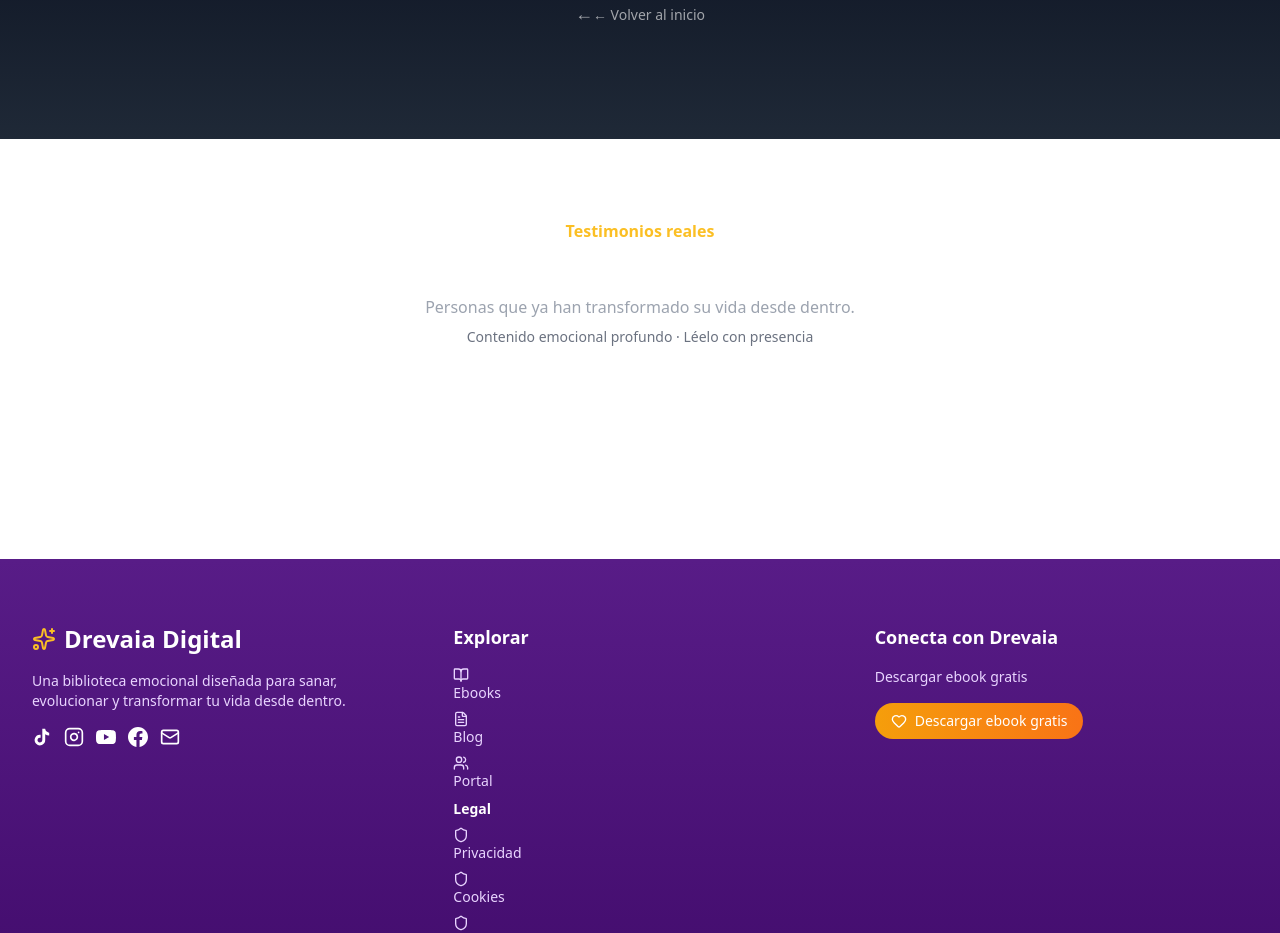
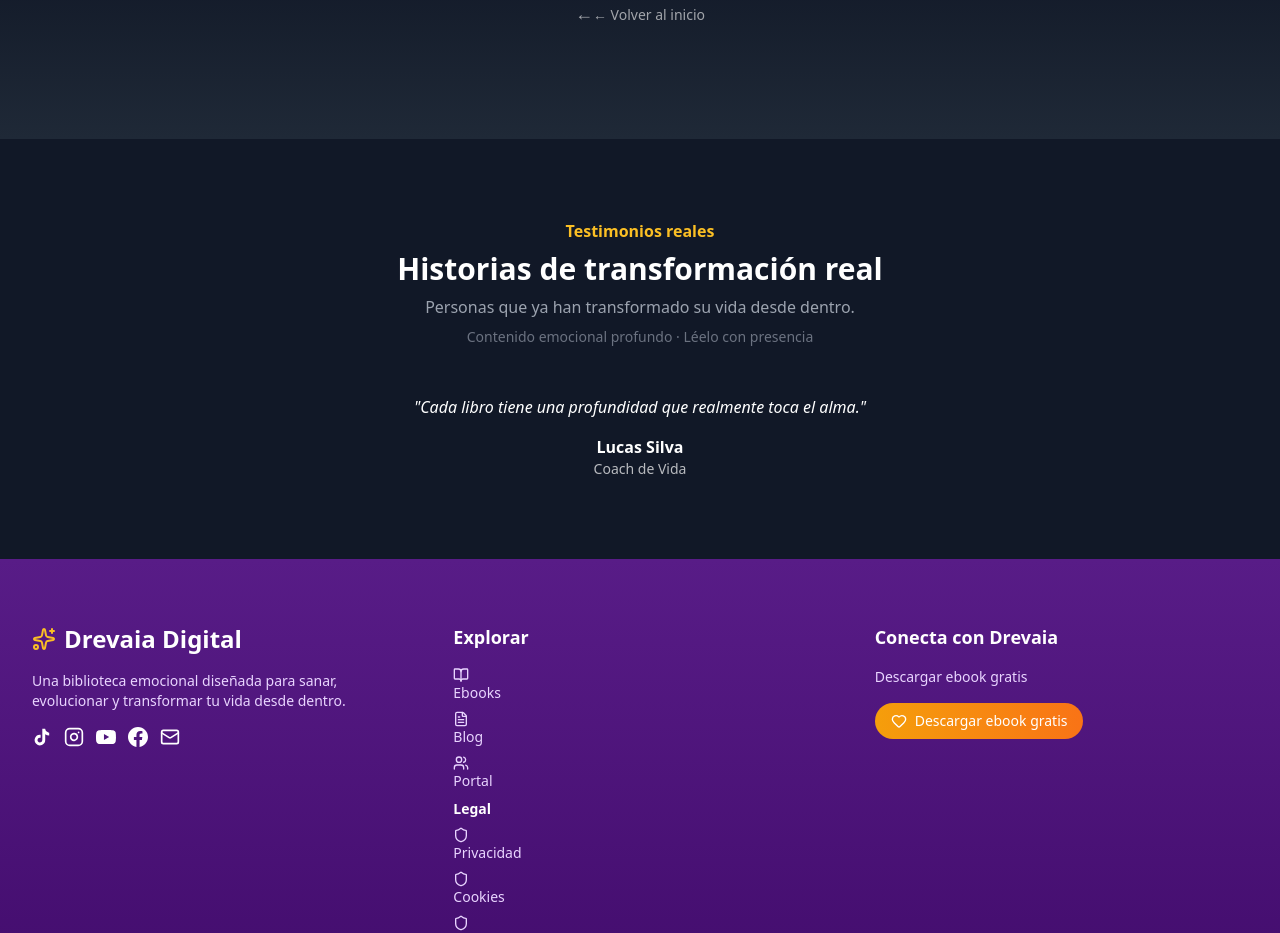
Before and after one commit to Drevaia-Digital/drevaia-app, a React (Vite) app: page / in a window 1280 px wide. Shown: the part 2480-3413 px from the top of the page. Built offline with nearby package versions, Linux system fonts and the light colour scheme.

Commit message:
Arreglando fondo blanco

```diff
--- a/src/sections/Testimonials.tsx
+++ b/src/sections/Testimonials.tsx
@@ -89,7 +89,10 @@ export function Testimonials() {
   if (!current) return null; // 🔥 evita crash
 
   return (
-    <section id="testimonials" className="py-20 text-white">
+    <section
+  id="testimonials"
+  className="py-20 bg-gray-900 text-white"
+>
       <div className="text-center mb-12">
         <div className="text-amber-400 font-semibold">{t.badge}</div>
         <h2 className="text-3xl font-bold mt-2">{t.title}</h2>
```
Also changed, not shown: 4 other files (tests, documents, lock files or other folders).
